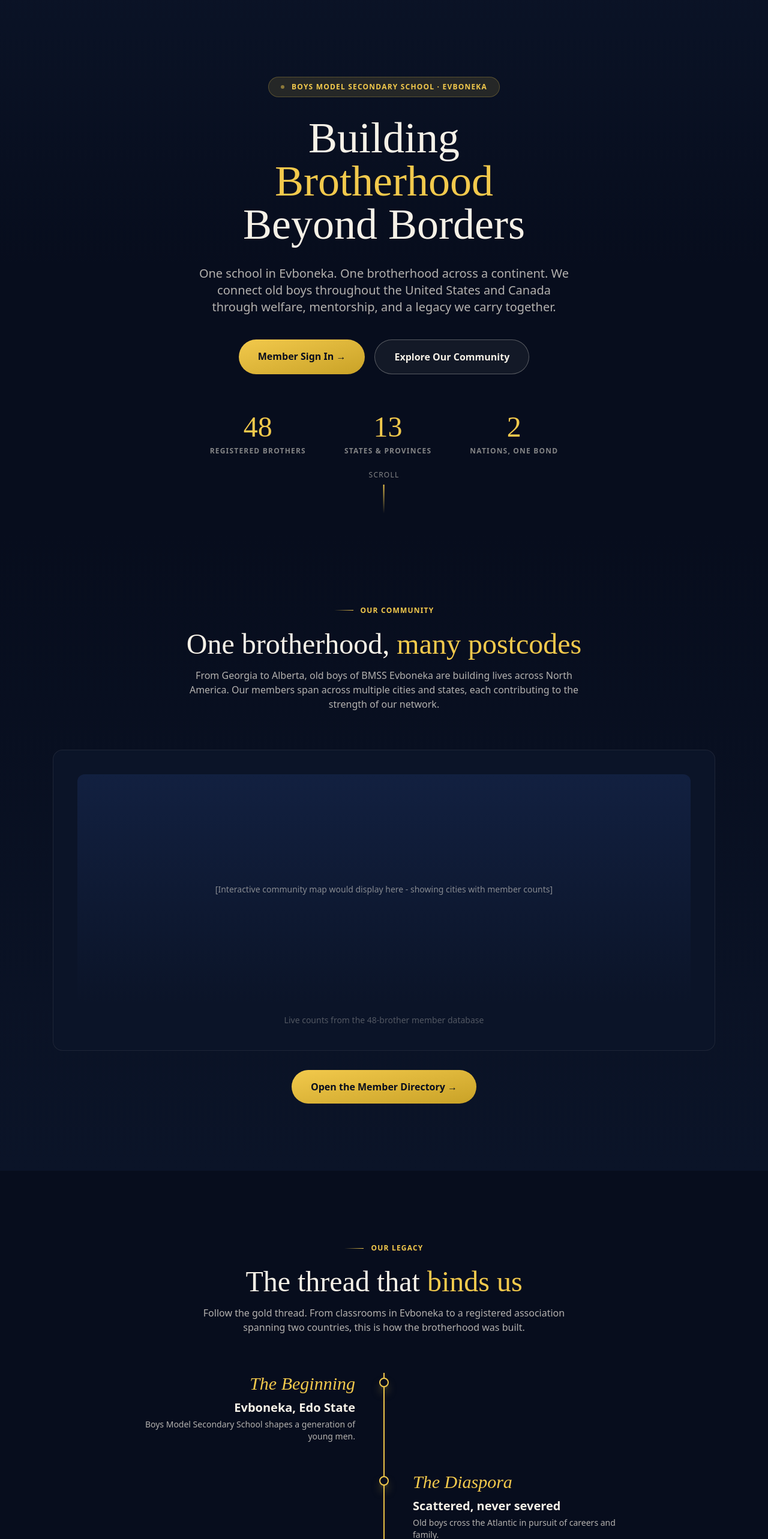
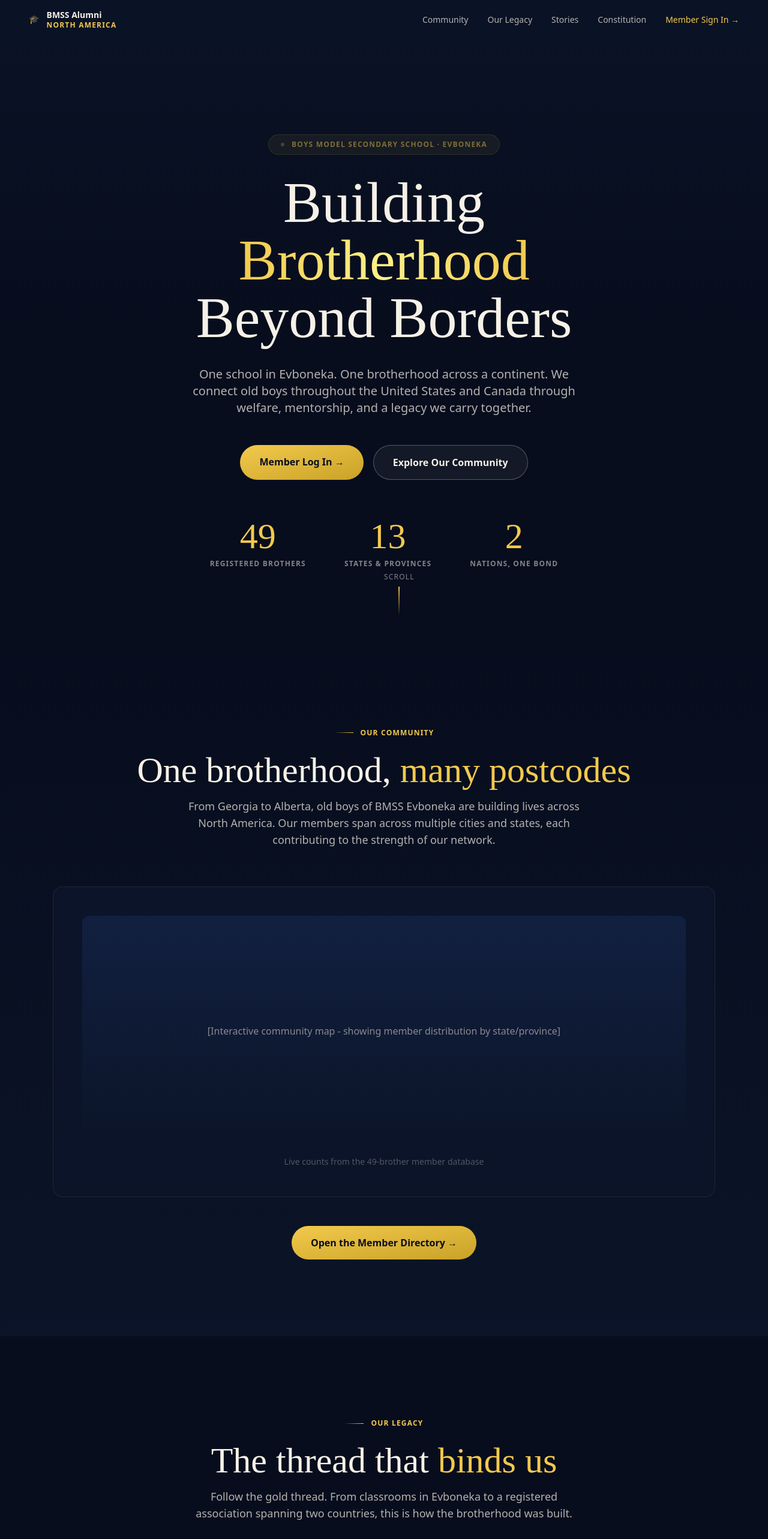
Before and after one commit to Odigieanalytics/bmss-alumni-portal, a Next.js app: page / in a window 1280 px wide. Shown: the top 2566 px of the page at 60% size. Built offline with nearby package versions, Linux system fonts and the light colour scheme.

Commit message:
Complete homepage redesign: match bmss-alumni-platform (15).html design with Navigation component, expanded 8-event timeline, Brotherhood stories, and Constitution/Covenant sections

```diff
--- a/app/page.tsx
+++ b/app/page.tsx
@@ -1,36 +1,70 @@
 import Link from 'next/link';
+
+// ============ NAV & HEADER ============
+function Navigation() {
+  return (
+    <header className="fixed top-0 left-0 right-0 z-[100] transition-all duration-400">
+      <div className="flex items-center justify-between px-6 md:px-12 py-4 max-w-7xl mx-auto w-full">
+        {/* Brand */}
+        <Link href="#hero" className="flex items-center gap-3">
+          <div className="text-gold font-display font-semibold text-sm">🎓</div>
+          <div>
+            <div className="text-sm font-bold leading-tight">BMSS Alumni</div>
+            <div className="text-xs tracking-widest uppercase text-gold font-semibold">North America</div>
+          </div>
+        </Link>
+
+        {/* Nav links - desktop only */}
+        <nav className="hidden md:flex gap-8 items-center">
+          <a href="#community" className="text-sm font-medium text-ivory-70 hover:text-ivory transition-colors">Community</a>
+          <a href="#legacy" className="text-sm font-medium text-ivory-70 hover:text-ivory transition-colors">Our Legacy</a>
+          <a href="#stories" className="text-sm font-medium text-ivory-70 hover:text-ivory transition-colors">Stories</a>
+          <a href="#covenant" className="text-sm font-medium text-ivory-70 hover:text-ivory transition-colors">Constitution</a>
+          <Link href="/login" className="text-sm font-medium text-gold">Member Sign In →</Link>
+        </nav>
+
+        {/* Mobile menu button */}
+        <button className="md:hidden text-ivory">☰</button>
+      </div>
+    </header>
+  );
+}
 
 // ============ HERO SECTION ============
 function HeroSection() {
   return (
-    <section className="min-h-screen relative flex items-center justify-center text-center overflow-hidden bg-navy-950">
-      {/* Background gradient */}
+    <section id="hero" className="min-h-screen relative flex items-center justify-center text-center overflow-hidden bg-navy-950 pt-24">
+      {/* Animated background */}
       <div className="absolute inset-0 bg-gradient-to-b from-navy-900 via-navy-950 to-navy-950 opacity-80"></div>
 
-      <div className="relative z-10 px-6 max-w-2xl mx-auto py-32">
-        <div className="inline-flex items-center gap-3 px-5 py-2 rounded-full border border-gold-25 bg-gold-12 mb-8 animate-fade-in">
+      <div className="relative z-10 px-6 max-w-3xl mx-auto py-32">
+        {/* Eyebrow badge */}
+        <div className="inline-flex items-center gap-3 px-5 py-2 rounded-full border border-gold-25 bg-gold-12 mb-8 animate-pulse">
           <span className="inline-block w-1.5 h-1.5 rounded-full bg-gold animate-pulse"></span>
           <span className="text-xs tracking-widest uppercase text-gold font-semibold">
             Boys Model Secondary School · Evboneka
           </span>
         </div>
 
-        <h1 className="font-display text-5xl sm:text-6xl md:text-7xl font-medium leading-tight mb-8">
-          Building <em className="italic text-gold not-italic">Brotherhood</em>
+        {/* Main headline */}
+        <h1 className="font-display text-6xl sm:text-7xl md:text-8xl font-medium leading-tight mb-8">
+          Building <em className="italic text-gold not-italic bg-gradient-to-r from-gold via-yellow-200 to-gold bg-clip-text text-transparent">Brotherhood</em>
           <br />
           Beyond Borders
         </h1>
 
-        <p className="text-ivory-70 text-lg sm:text-xl max-w-2xl mx-auto mb-10">
+        {/* Subheading */}
+        <p className="text-ivory-70 text-lg sm:text-xl max-w-2xl mx-auto mb-12">
           One school in Evboneka. One brotherhood across a continent. We connect old boys throughout the United States and Canada through welfare, mentorship, and a legacy we carry together.
         </p>
 
+        {/* CTA Buttons */}
         <div className="flex gap-4 justify-center flex-wrap mb-16">
           <Link
             href="/login"
             className="px-8 py-4 rounded-full bg-gradient-to-br from-gold to-gold-deep text-navy-950 font-semibold font-medium hover:shadow-lg hover:shadow-gold/40 transition-all hover:-translate-y-1"
           >
-            Member Sign In →
+            Member Log In →
           </Link>
           <a
             href="#community"
@@ -43,22 +77,22 @@ function HeroSection() {
         {/* Stats */}
         <div className="flex gap-8 sm:gap-16 justify-center flex-wrap">
           <div className="text-center">
-            <div className="font-display text-4xl sm:text-5xl text-gold font-medium">48</div>
+            <div className="font-display text-5xl sm:text-6xl text-gold font-medium">49</div>
             <div className="text-xs tracking-widest uppercase text-ivory-50 font-semibold mt-2">Registered Brothers</div>
           </div>
           <div className="text-center">
-            <div className="font-display text-4xl sm:text-5xl text-gold font-medium">13</div>
+            <div className="font-display text-5xl sm:text-6xl text-gold font-medium">13</div>
             <div className="text-xs tracking-widest uppercase text-ivory-50 font-semibold mt-2">States & Provinces</div>
           </div>
           <div className="text-center">
-            <div className="font-display text-4xl sm:text-5xl text-gold font-medium">2</div>
+            <div className="font-display text-5xl sm:text-6xl text-gold font-medium">2</div>
             <div className="text-xs tracking-widest uppercase text-ivory-50 font-semibold mt-2">Nations, One Bond</div>
           </div>
         </div>
       </div>
 
       {/* Scroll indicator */}
-      <div className="absolute bottom-8 left-1/2 -translate-x-1/2 flex flex-col items-center gap-2 text-ivory-50">
+      <div className="absolute bottom-8 left-1/2 -translate-x-1/2 flex flex-col items-center gap-2 text-ivory-50 animate-bounce">
         <span className="text-xs tracking-widest uppercase">Scroll</span>
         <div className="w-0.5 h-12 bg-gradient-to-b from-gold to-transparent"></div>
       </div>
@@ -69,26 +103,26 @@ function HeroSection() {
 // ============ COMMUNITY SECTION ============
 function CommunitySection() {
   return (
-    <section id="community" className="py-20 sm:py-28 bg-gradient-to-b from-navy-950 to-navy-900">
+    <section id="community" className="py-20 sm:py-32 bg-gradient-to-b from-navy-950 to-navy-900">
       <div className="max-w-6xl mx-auto px-6">
         <div className="text-center mb-16">
           <div className="inline-flex items-center gap-3 mb-6">
             <div className="w-8 h-px bg-gradient-to-r from-transparent to-gold"></div>
             <span className="text-xs tracking-widest uppercase text-gold font-semibold">Our Community</span>
           </div>
-          <h2 className="font-display text-4xl sm:text-5xl font-medium mb-4">
+          <h2 className="font-display text-5xl md:text-6xl font-medium mb-4">
             One brotherhood, <em className="italic text-gold not-italic">many postcodes</em>
           </h2>
-          <p className="text-ivory-70 max-w-2xl mx-auto">
+          <p className="text-ivory-70 max-w-2xl mx-auto text-lg">
             From Georgia to Alberta, old boys of BMSS Evboneka are building lives across North America. Our members span across multiple cities and states, each contributing to the strength of our network.
           </p>
         </div>
 
-        <div className="bg-navy-900 rounded-2xl border border-ivory-10 p-6 sm:p-10 mb-8">
-          <div className="bg-gradient-to-b from-navy-800 to-navy-900 rounded-xl p-4 h-64 sm:h-96 flex items-center justify-center text-ivory-50 text-sm">
-            [Interactive community map would display here - showing cities with member counts]
+        <div className="bg-navy-900 rounded-2xl border border-ivory-10 p-8 sm:p-12 mb-12">
+          <div className="bg-gradient-to-b from-navy-800 to-navy-900 rounded-xl p-6 h-96 flex items-center justify-center text-ivory-50">
+            [Interactive community map - showing member distribution by state/province]
           </div>
-          <p className="text-center text-ivory-30 text-sm mt-4">Live counts from the 48-brother member database</p>
+          <p className="text-center text-ivory-30 text-sm mt-4">Live counts from the 49-brother member database</p>
         </div>
 
         <div className="text-center">
@@ -107,27 +141,28 @@ function CommunitySection() {
 // ============ LEGACY TIMELINE SECTION ============
 function TimelineSection() {
   const timelineEvents = [
-    { year: "The Beginning", title: "Evboneka, Edo State", desc: "Boys Model Secondary School shapes a generation of young men." },
-    { year: "The Diaspora", title: "Scattered, never severed", desc: "Old boys cross the Atlantic in pursuit of careers and family." },
-    { year: "2017", title: "It all started in Atlanta", desc: "Brothers gathered for the very first reunion." },
-    { year: "2018 – 2019", title: "The tradition takes root", desc: "Houston hosts year two, then Jackson, Tennessee." },
-    { year: "2020", title: "The pause that proved the bond", desc: "Covid grounds the reunion, but the brotherhood holds tight." },
-    { year: "2021 – 2025", title: "Coast to coast, border to border", desc: "Atlanta, Toronto, Houston, Miami, and Dallas reunions." },
-    { year: "2026", title: "Registered & rising", desc: "Chicago hosts reunion number nine, July 23 to 25." },
+    { year: "The Beginning", title: "Evboneka, Edo State", desc: "Boys Model Secondary School shapes a generation of young men. Discipline, scholarship, and friendships forged on dusty fields." },
+    { year: "The Diaspora", title: "Scattered, never severed", desc: "Old boys cross the Atlantic in pursuit of careers and family. Engineers, analysts, clinicians, and builders settling across the US and Canada." },
+    { year: "2017", title: "It all started in Atlanta", desc: "Brothers gathered in Atlanta, Georgia for the very first reunion. One weekend of laughter and memory became the tradition." },
+    { year: "2018 – 2019", title: "The tradition takes root", desc: "Houston hosts year two, then Jackson, Tennessee. The circle widens with every gathering." },
+    { year: "2020", title: "The pause that proved the bond", desc: "Covid grounds the reunion, but the brotherhood holds tight across the distance." },
+    { year: "2021 – 2025", title: "Coast to coast, border to border", desc: "Atlanta, Toronto, Houston, Miami, and Dallas. Dues, welfare, and records give the brotherhood structure." },
+    { year: "2026", title: "Registered & rising", desc: "The association completes formal registration and heads to Chicago for reunion number nine, July 23 to 25." },
+    { year: "Beyond", title: "Giving back to Evboneka", desc: "The next chapter reaches home: scholarships, school projects, and mentorship for the boys walking the halls we once did." },
   ];
 
   return (
-    <section id="legacy" className="py-20 sm:py-28 bg-navy-950">
+    <section id="legacy" className="py-20 sm:py-32 bg-navy-950">
       <div className="max-w-4xl mx-auto px-6">
         <div className="text-center mb-16">
           <div className="inline-flex items-center gap-3 mb-6">
             <div className="w-8 h-px bg-gradient-to-r from-transparent to-gold"></div>
             <span className="text-xs tracking-widest uppercase text-gold font-semibold">Our Legacy</span>
           </div>
-          <h2 className="font-display text-4xl sm:text-5xl font-medium mb-4">
+          <h2 className="font-display text-5xl md:text-6xl font-medium mb-4">
             The thread that <em className="italic text-gold not-italic">binds us</em>
           </h2>
-          <p className="text-ivory-70 max-w-2xl mx-auto">
+          <p className="text-ivory-70 max-w-2xl mx-auto text-lg">
             Follow the gold thread. From classrooms in Evboneka to a registered association spanning two countries, this is how the brotherhood was built.
           </p>
         </div>
@@ -138,7 +173,7 @@ function TimelineSection() {
           <div className="absolute left-1/2 -translate-x-1/2 top-0 bottom-0 w-0.5 bg-gradient-to-b from-gold to-gold-deep"></div>
 
           {/* Timeline items */}
-          <div className="space-y-12">
+          <div className="space-y-16">
             {timelineEvents.map((event, idx) => (
               <div key={idx} className="relative">
                 {/* Node */}
@@ -146,9 +181,9 @@ function TimelineSection() {
 
                 {/* Content */}
                 <div className={`${idx % 2 === 0 ? 'mr-auto pr-12 w-1/2 text-right' : 'ml-auto pl-12 w-1/2'}`}>
-                  <div className="font-display text-2xl sm:text-3xl text-gold font-medium italic">{event.year}</div>
-                  <h3 className="text-lg sm:text-xl font-bold mt-2">{event.title}</h3>
-                  <p className="text-ivory-70 text-sm mt-1">{event.desc}</p>
+                  <div className="font-display text-3xl text-gold font-medium italic">{event.year}</div>
+                  <h3 className="text-2xl font-bold mt-2">{event.title}</h3>
+                  <p className="text-ivory-70 text-base mt-2">{event.desc}</p>
                 </div>
               </div>
             ))}
@@ -165,35 +200,35 @@ function StoriesSection() {
     {
       icon: "💍",
       title: "Celebrating our own",
-      desc: "When a brother said 'I do,' the association stood beside him with a collective gift from every member.",
+      desc: "When a brother said 'I do,' the association stood beside him with a collective gift from every member, presented with pride at his wedding.",
       amount: "$1,000 wedding support"
     },
     {
       icon: "🤲",
       title: "Welfare when it matters",
-      desc: "Life happens. Our welfare fund quietly supports brothers through hard seasons. No forms, no ceremony, just family.",
+      desc: "Life happens. Our welfare fund quietly supports brothers through hard seasons. No forms, no ceremony, just family doing what family does.",
       amount: "Standing welfare fund"
     },
     {
       icon: "🎂",
       title: "Every birthday, remembered",
-      desc: "No brother's birthday passes unmarked. Gift cards and a chorus of messages from across two countries.",
+      desc: "No brother's birthday passes unmarked. Gift cards and a chorus of messages from across two countries. Small gestures, deep roots.",
       amount: "Every member, every year"
     }
   ];
 
   return (
-    <section id="stories" className="py-20 sm:py-28 bg-gradient-to-b from-navy-900 to-navy-950">
+    <section id="stories" className="py-20 sm:py-32 bg-gradient-to-b from-navy-900 to-navy-950">
       <div className="max-w-6xl mx-auto px-6">
         <div className="text-center mb-16">
           <div className="inline-flex items-center gap-3 mb-6">
             <div className="w-8 h-px bg-gradient-to-r from-transparent to-gold"></div>
             <span className="text-xs tracking-widest uppercase text-gold font-semibold">Brotherhood in Action</span>
           </div>
-          <h2 className="font-display text-4xl sm:text-5xl font-medium mb-4">
+          <h2 className="font-display text-5xl md:text-6xl font-medium mb-4">
             Not just an association. <em className="italic text-gold not-italic">A safety net.</em>
           </h2>
-          <p className="text-ivory-70 max-w-2xl mx-auto">
+          <p className="text-ivory-70 max-w-2xl mx-auto text-lg">
             Every dollar of dues becomes something human. These are real ways the brotherhood showed up this year.
           </p>
         </div>
@@ -203,12 +238,12 @@ function StoriesSection() {
           {stories.map((story, idx) => (
             <div
               key={idx}
-              className="bg-gradient-to-br from-navy-850 to-navy-900 rounded-2xl border border-ivory-10 p-8 hover:border-gold-25 hover:shadow-lg transition-all"
+              className="bg-gradient-to-br from-navy-850 to-navy-900 rounded-2xl border border-ivory-10 p-8 hover:border-gold-25 hover:shadow-lg transition-all hover:-translate-y-1"
             >
-              <div className="text-4xl mb-6">{story.icon}</div>
-              <h3 className="font-display text-xl font-medium mb-3">{story.title}</h3>
-              <p className="text-ivory-70 text-sm mb-4">{story.desc}</p>
-              <div className="font-display italic text-gold">{story.amount}</div>
+              <div className="text-5xl mb-6">{story.icon}</div>
+              <h3 className="font-display text-2xl font-medium mb-3">{story.title}</h3>
+              <p className="text-ivory-70 text-base mb-4">{story.desc}</p>
+              <div className="font-display italic text-gold text-lg">{story.amount}</div>
             </div>
           ))}
         </div>
@@ -217,113 +252,54 @@ function StoriesSection() {
   );
 }
 
-// ============ IMPACT COUNTERS SECTION ============
-function ImpactSection() {
-  const impacts = [
-    { number: "48", label: "Active Brothers", icon: "👥" },
-    { number: "$19.6k", label: "Welfare Funded", icon: "🤝" },
-    { number: "9", label: "Annual Reunions", icon: "🎉" },
-    { number: "100%", label: "Birthdays Celebrated", icon: "🎂" }
-  ];
-
+// ============ CONSTITUTION/COVENANT SECTION ============
+function CovenantSection() {
   return (
-    <section className="py-20 sm:py-28 bg-navy-950">
-      <div className="max-w-6xl mx-auto px-6">
-        <div className="grid md:grid-cols-4 gap-6">
-          {impacts.map((impact, idx) => (
-            <div
-              key={idx}
-              className="bg-gradient-to-br from-gold-12 to-transparent border border-gold-25 rounded-2xl p-8 text-center hover:border-gold transition-all"
-            >
-              <div className="text-4xl mb-4">{impact.icon}</div>
-              <div className="font-display text-5xl sm:text-6xl text-gold font-medium mb-3">
-                {impact.number}
-              </div>
-              <div className="text-sm tracking-widest uppercase text-ivory-50">
-                {impact.label}
-              </div>
-            </div>
-          ))}
-        </div>
-      </div>
-    </section>
-  );
-}
-
-// ============ EXECUTIVE DIRECTORY SECTION ============
-function ExecutiveSection() {
-  const executives = [
-    { name: "Lawrence Odigie", title: "President", icon: "👑" },
-    { name: "Chisom Anyanwu", title: "Vice President", icon: "🎖️" },
-    { name: "Chukwuma Eze", title: "General Secretary", icon: "📋" },
-    { name: "Uche Eze", title: "Financial Secretary", icon: "💰" },
-    { name: "David Okafor", title: "Treasurer", icon: "🏦" }
-  ];
-
-  return (
-    <section id="leadership" className="py-20 sm:py-28 bg-gradient-to-b from-navy-900 to-navy-950">
-      <div className="max-w-6xl mx-auto px-6">
-        <div className="text-center mb-16">
-          <div className="inline-flex items-center gap-3 mb-6">
-            <div className="w-8 h-px bg-gradient-to-r from-transparent to-gold"></div>
-            <span className="text-xs tracking-widest uppercase text-gold font-semibold">Leadership</span>
-          </div>
-          <h2 className="font-display text-4xl sm:text-5xl font-medium mb-4">
-            The executive <em className="italic text-gold not-italic">committee</em>
-          </h2>
-          <p className="text-ivory-70 max-w-2xl mx-auto">
-            Five brothers steering the organization. All volunteers. All committed.
-          </p>
-        </div>
-
-        {/* Executives grid */}
-        <div className="grid md:grid-cols-5 gap-6">
-          {executives.map((exec, idx) => (
-            <div key={idx} className="text-center">
-              <div className="w-24 h-24 mx-auto mb-6 rounded-full bg-gradient-to-br from-gold-25 to-gold-12 border-2 border-gold flex items-center justify-center text-4xl">
-                {exec.icon}
-              </div>
-              <h3 className="font-display text-lg font-medium mb-1">{exec.name}</h3>
-              <p className="text-gold text-sm font-semibold">{exec.title}</p>
-            </div>
-          ))}
-        </div>
-      </div>
-    </section>
-  );
-}
-
-// ============ CONSTITUTION HIGHLIGHTS SECTION ============
-function ConstitutionSection() {
-  return (
-    <section id="covenant" className="py-20 sm:py-28 bg-navy-950">
+    <section id="covenant" className="py-20 sm:py-32 bg-navy-950">
       <div className="max-w-4xl mx-auto px-6">
         <div className="text-center mb-16">
           <div className="inline-flex items-center gap-3 mb-6">
             <div className="w-8 h-px bg-gradient-to-r from-transparent to-gold"></div>
-            <span className="text-xs tracking-widest uppercase text-gold font-semibold">Our Covenant</span>
+            <span className="text-xs tracking-widest uppercase text-gold font-semibold">Written Into Our Constitution</span>
           </div>
-          <h2 className="font-display text-4xl sm:text-5xl font-medium mb-4">
-            The constitution <em className="italic text-gold not-italic">that binds</em>
+          <h2 className="font-display text-5xl md:text-6xl font-medium mb-4">
+            Not just promises. <em className="italic text-gold not-italic">Provisions.</em>
           </h2>
-          <p className="text-ivory-70 max-w-2xl mx-auto mb-12">
-            Adopted April 2026. Eighteen articles defining who we are and how we serve.
+          <p className="text-ivory-70 max-w-2xl mx-auto text-lg">
+            Brotherhood here is codified. Articles V and VI of our constitution spell out exactly how we stand by each other, and by the school that raised us.
           </p>
         </div>
 
-        {/* Key Articles */}
-        <div className="space-y-4 mb-10">
-          <div className="bg-gradient-to-r from-gold-12 to-transparent border border-gold-25 rounded-xl p-6 hover:border-gold transition-all">
-            <h3 className="text-gold font-semibold text-sm tracking-widest uppercase mb-2">Article I: Purpose</h3>
-            <p className="text-ivory-70">To foster brotherhood, welfare, and mentorship among members.</p>
+        {/* Covenant card */}
+        <div className="bg-gradient-to-br from-navy-850 to-navy-900 rounded-2xl border border-gold-25 p-8 sm:p-12 mb-12">
+          <div className="text-6xl text-gold/20 mb-4 font-display">"</div>
+          <p className="text-ivory text-lg mb-6 leading-relaxed">
+            We, the alumni of Boys Model Secondary School Evboneka residing in North America, united by our shared heritage and commitment to the growth of our alma mater and the welfare of our members…
+          </p>
+          <div className="text-gold text-sm font-semibold mb-6">Preamble · The Constitution · Amendment III</div>
+
+          {/* Benefits list */}
+          <div className="space-y-4 mb-8">
+            <div className="flex gap-4 pb-4 border-b border-ivory-10">
+              <div className="font-display text-2xl text-gold font-medium">$1,000</div>
+              <div>
+                <div className="text-ivory font-medium">Wedding or ordination gift</div>
+                <div className="text-gold text-xs font-semibold">Article V · Welfare</div>
               </div>
-          <div className="bg-gradient-to-r from-gold-12 to-transparent border border-gold-25 rounded-xl p-6 hover:border-gold transition-all">
-            <h3 className="text-gold font-semibold text-sm tracking-widest uppercase mb-2">Article IV: Welfare</h3>
-            <p className="text-ivory-70">Support members through weddings, illness, loss, and life transitions via collective fund.</p>
             </div>
-          <div className="bg-gradient-to-r from-gold-12 to-transparent border border-gold-25 rounded-xl p-6 hover:border-gold transition-all">
-            <h3 className="text-gold font-semibold text-sm tracking-widest uppercase mb-2">Article VIII: Executive Committee</h3>
-            <p className="text-ivory-70">Five officers elected annually by members; quorum and voting procedures defined.</p>
+            <div className="flex gap-4 pb-4 border-b border-ivory-10">
+              <div className="font-display text-2xl text-gold font-medium">$1,000</div>
+              <div>
+                <div className="text-ivory font-medium">Bereavement support, immediate family</div>
+                <div className="text-gold text-xs font-semibold">Article V · Welfare</div>
+              </div>
+            </div>
+            <div className="flex gap-4">
+              <div className="font-display text-2xl text-gold font-medium">$2,000</div>
+              <div>
+                <div className="text-ivory font-medium">Support on the passing of a brother</div>
+                <div className="text-gold text-xs font-semibold">Article V · Welfare</div>
+              </div>
             </div>
           </div>
 
@@ -334,6 +310,7 @@ function ConstitutionSection() {
             >
               Read the Full Constitution →
             </Link>
+          </div>
         </div>
       </div>
     </section>
@@ -425,13 +402,12 @@ function FooterSection() {
 export default function Home() {
   return (
     <main className="bg-navy-950 text-ivory">
+      <Navigation />
       <HeroSection />
       <CommunitySection />
       <TimelineSection />
       <StoriesSection />
-      <ImpactSection />
-      <ExecutiveSection />
-      <ConstitutionSection />
+      <CovenantSection />
       <FooterSection />
     </main>
   );
```
Lines whose indentation alone changed are shown as unchanged.
